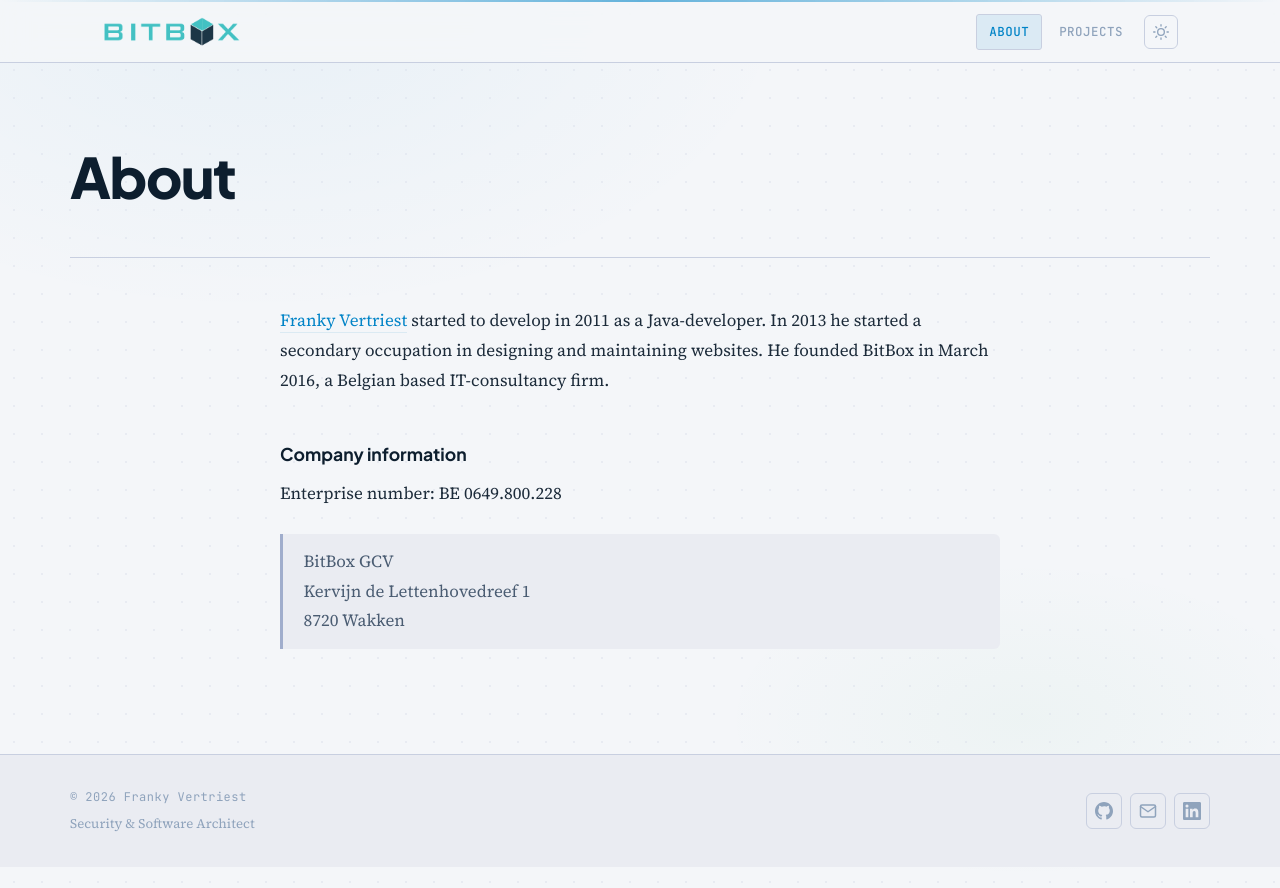
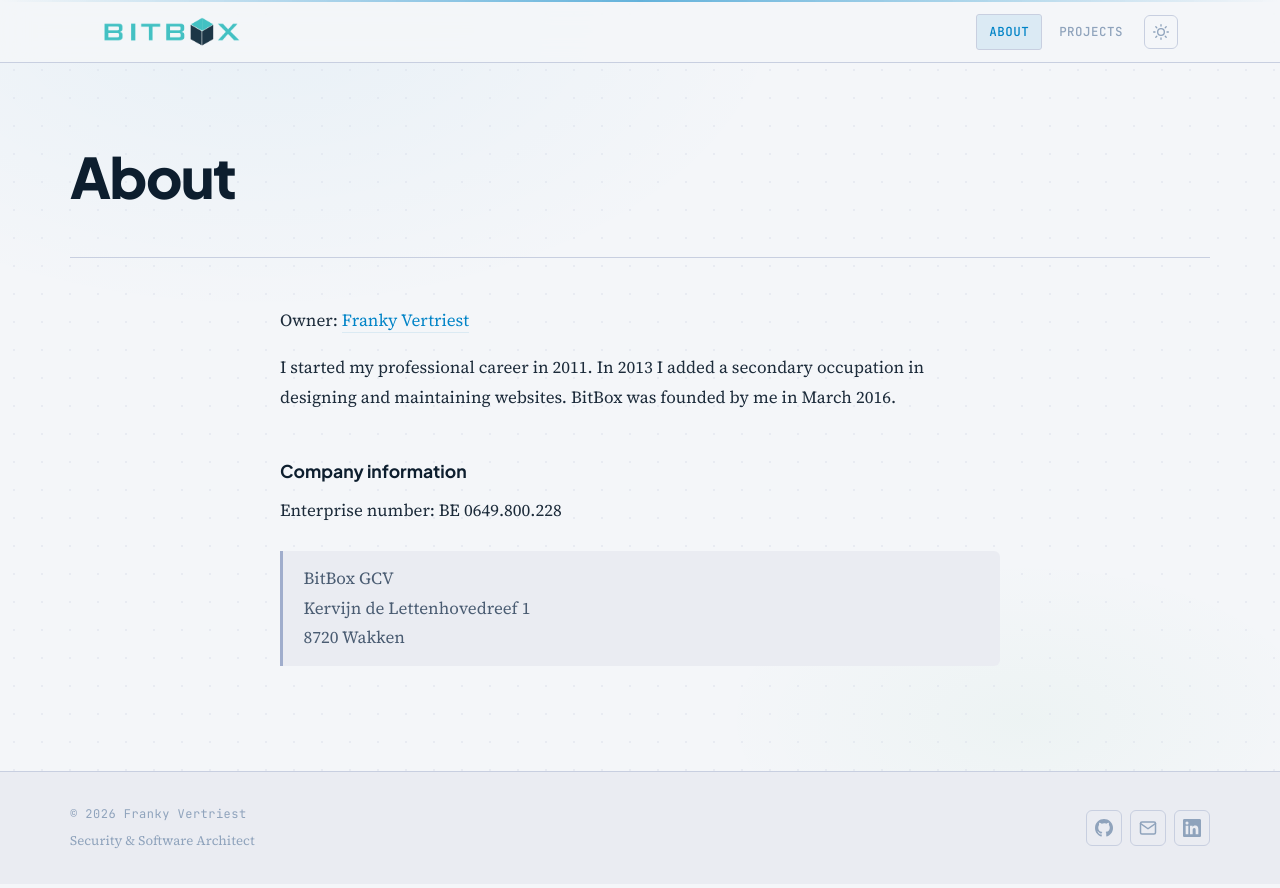
Before and after one commit to BeBitbox/BeBitbox.github.io, a Jekyll site: the page built from about.markdown, in a window 1280 px wide. Shown: the top 888 px of the page. Built offline with Jekyll 4.4.1, drawn with Linux system fonts in a browser that asks for light colours.

Commit message:
small update

```diff
--- a/about.markdown
+++ b/about.markdown
@@ -4,9 +4,11 @@
 permalink: /about/
 ---
 
-[Franky Vertriest](https://www.linkedin.com/in/{{ site.linkedin_username| cgi_escape | escape }}) started to develop in 2011 as a Java-developer.
-In 2013 he started a secondary occupation in designing and maintaining websites.
-He founded BitBox in March 2016, a Belgian based IT-consultancy firm.
+Owner: [Franky Vertriest](https://www.linkedin.com/in/{{ site.linkedin_username| cgi_escape | escape }})
+
+I started my professional career in 2011.
+In 2013 I added a secondary occupation in designing and maintaining websites.
+BitBox was founded by me in March 2016.
 
 # Company information
 Enterprise number: BE 0649.800.228
```
